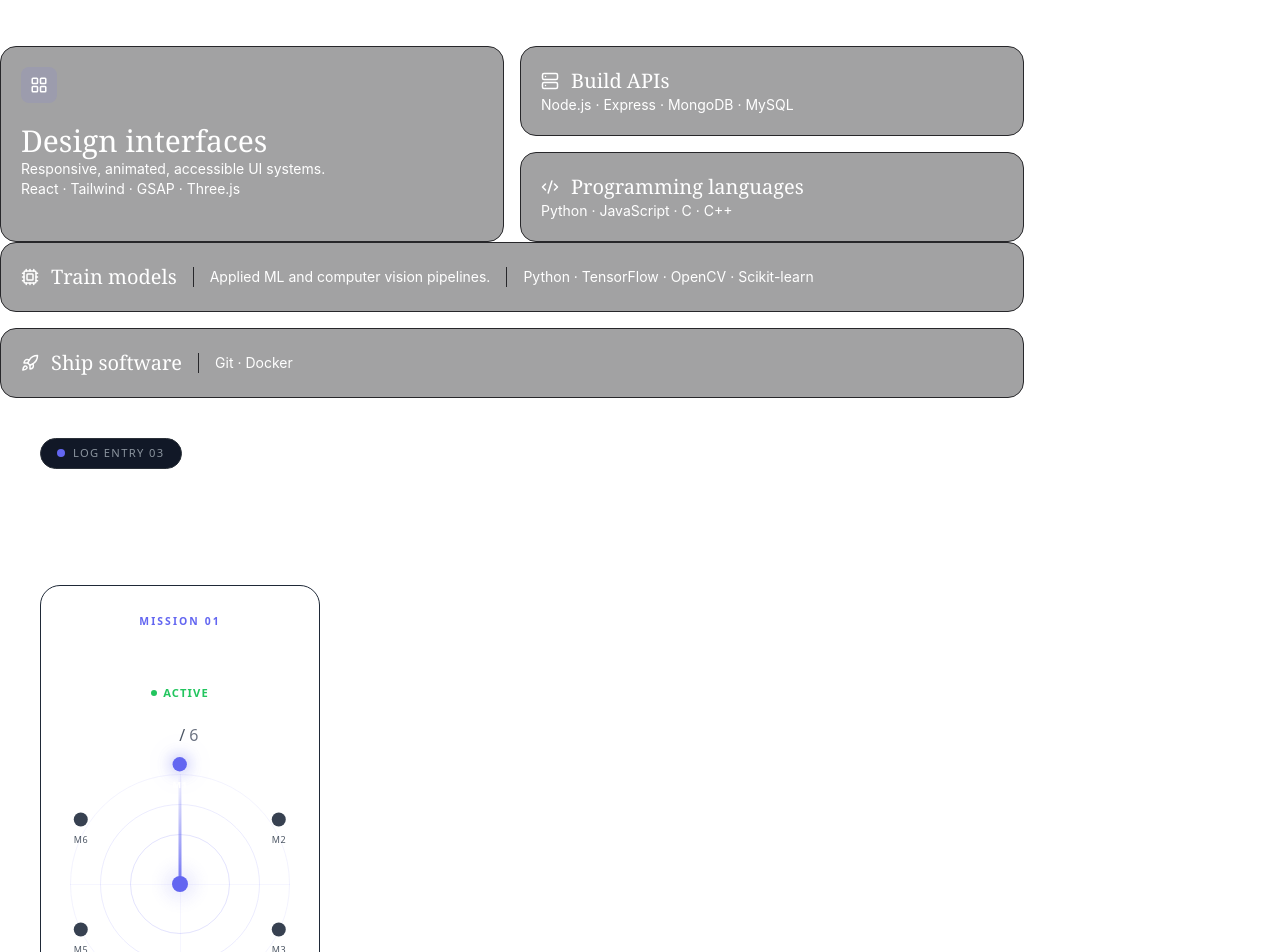
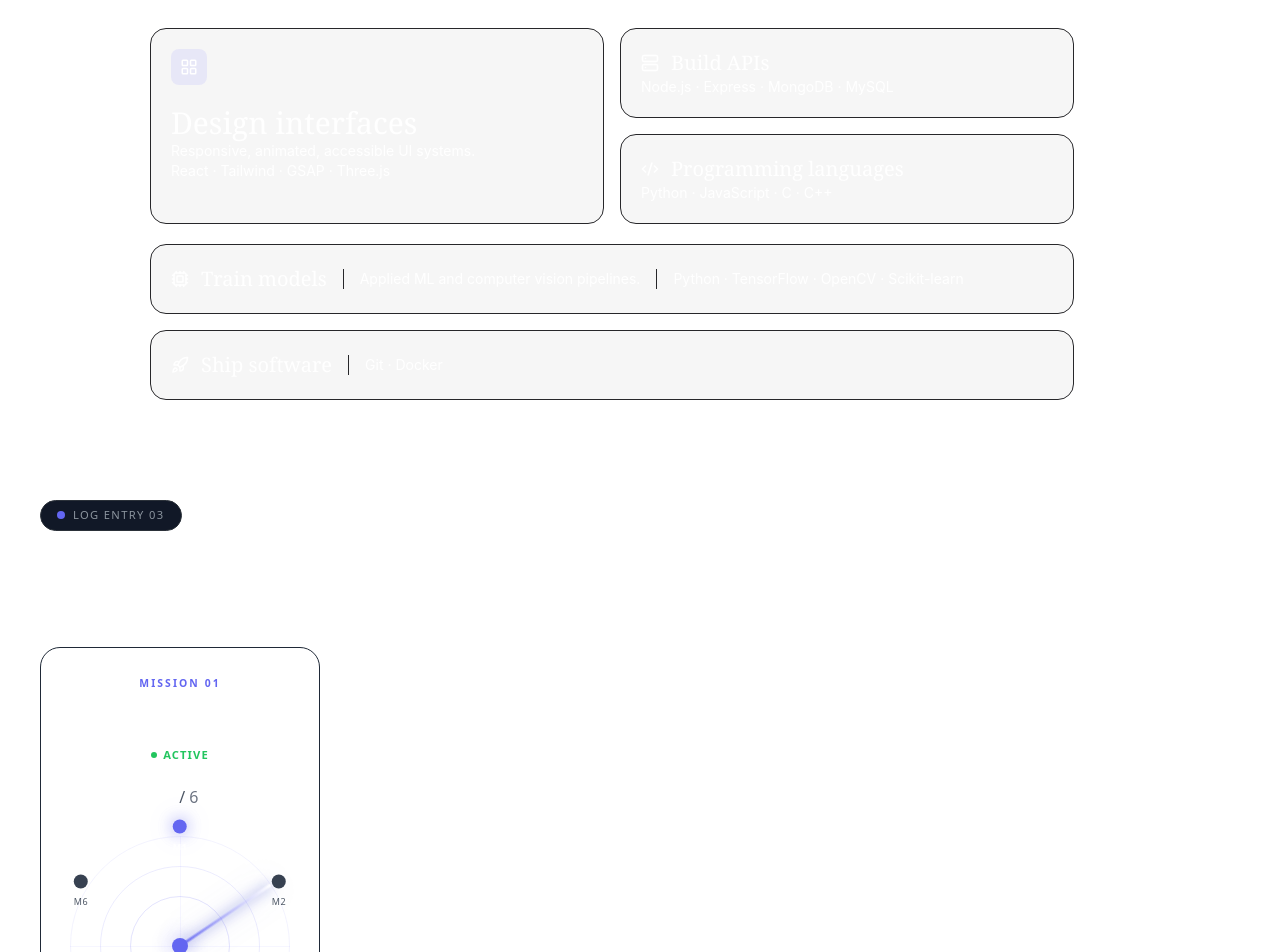
Before and after one commit to Upanshi-Mittal/Portfolio, a React (Vite) app: page / in a window 1280 px wide. Shown: the part 1800-2752 px from the top of the page. Built offline with nearby package versions, Linux system fonts and the light colour scheme.

Commit message:
add radar movement

```diff
--- a/src/components/about/about.css
+++ b/src/components/about/about.css
@@ -30,7 +30,6 @@ letter-spacing: -2px;
   gap: 60px;
   justify-content: center;
   width: 100%;
-  margin-bottom: 80px;
   flex-wrap: wrap;
 }
 
@@ -147,6 +146,8 @@ letter-spacing: -2px;
   text-align: center;
   border: 1px solid var(--border);
   transition: 0.3s ease;
+  background: rgba(255, 255, 255, 0.05);
+
 }
 
 .stat-card:hover {
--- a/src/components/contact/contact.css
+++ b/src/components/contact/contact.css
@@ -84,7 +84,8 @@
 .form-input,
 .form-textarea {
   width: 100%;
-  background: #0d1013;
+  background: var(--element-background);
+
   border: 0.5px solid #2A313A;
   border-radius: 8px;
   padding: 11px 13px;
--- a/src/components/project/MissionRadar.jsx
+++ b/src/components/project/MissionRadar.jsx
@@ -11,6 +11,8 @@ const NODE_POSITIONS = [
 
 
 ];
+const NODE_ANGLES = [0, 60, 120, 180, 240, 300];
+
 
 const MissionRadar = ({ activeIndex, projects }) => {
   const sweepRef = useRef(null);
@@ -19,17 +21,33 @@ const MissionRadar = ({ activeIndex, projects }) => {
   const total = projects.length;
 
   useEffect(() => {
-    const activeNode = nodesRef.current[activeIndex];
-    if (activeNode) {
-      gsap.to(activeNode, {
-        scale: 1.3,
-        duration: 0.6,
-        ease: "power2.out",
-        yoyo: true,
-        repeat: 1,
-      });
-    }
-  }, [activeIndex]);
+
+    gsap.to(sweepRef.current,{
+        rotate:360,
+        duration:6,
+        ease:"none",
+        repeat:-1
+    });
+
+},[]);
+useEffect(() => {
+
+    const node = nodesRef.current[activeIndex];
+
+    gsap.fromTo(
+        node,
+        {
+            scale:1
+        },
+        {
+            scale:1.35,
+            duration:.4,
+            repeat:1,
+            yoyo:true
+        }
+    );
+
+},[activeIndex]);
 
   const getNodeState = (index) => {
     if (index < activeIndex) return "completed";
--- a/src/components/project/ProjectsSection.css
+++ b/src/components/project/ProjectsSection.css
@@ -562,16 +562,23 @@
 }
 
 .radar-sweep{
-    position:absolute;
 
-    left:50%;
-    top:50%;
-
-    width:2px;
+    width:4px;
     height:110px;
 
-    transform-origin:bottom center;
-    transform:translate(-50%,-100%);
+    border-radius:999px;
+
+    background:
+    linear-gradient(
+        to top,
+        rgba(94,106,210,1),
+        rgba(94,106,210,.5),
+        transparent
+    );
+
+    box-shadow:
+        0 0 12px rgba(94,106,210,.8),
+        0 0 30px rgba(94,106,210,.35);
 }
 
 /* Nodes */
@@ -619,11 +626,11 @@
 }
 
 .radar-node-completed .radar-node-dot {
-  background: #06B6D4;
+  background: var(--accent-blue);
   box-shadow: 0 0 8px rgba(6, 182, 212, 0.3);
 }
 .radar-node-completed .radar-node-label {
-  color: #0891B2;
+  color:var(--accent-blue);
 }
 
 @keyframes nodePulse {
--- a/src/components/skills/skills.jsx
+++ b/src/components/skills/skills.jsx
@@ -45,7 +45,7 @@ function Card({ card }) {
 
   if (card.size === "tall") {
     return (
-      <div className="rounded-2xl border border-zinc-800 bg-zinc-900/40 p-6 md:p-7 flex flex-col h-full min-h-56 gap-5 md:min-h-0 hover:border-zinc-700 transition-colors "style={{ padding:"20px"}}>
+      <div className="rounded-2xl border border-zinc-800 bg-[var(--element-background)] p-6 md:p-7 flex flex-col h-full min-h-56 gap-5 md:min-h-0 hover:border-[var(--accent-blue)] transition-colors "style={{ padding:"20px"}}>
         <div className="w-9 h-9 rounded-lg bg-indigo-500/10 flex items-center justify-center text-indigo-400 ">
           <Icon size={18} strokeWidth={2} />
         </div>
@@ -62,7 +62,7 @@ function Card({ card }) {
 
   if (card.size === "small") {
     return (
-      <div className="rounded-2xl border border-zinc-800 bg-zinc-900/40 p-5 md:p-6 hover:border-zinc-700 transition-colors" style={{ padding:"20px"}}>
+      <div className="rounded-2xl border border-zinc-800 bg-[var(--element-background)] p-5 md:p-6 hover:border-[var(--accent-blue)] transition-colors" style={{ padding:"20px"}}>
         <div className="flex items-center gap-3 mb-2">
           <span className="text-indigo-400 flex-shrink-0">
             <Icon size={18} strokeWidth={2} />
@@ -76,7 +76,7 @@ function Card({ card }) {
 
   // wide
   return (
-    <div className="rounded-2xl border border-zinc-800 bg-zinc-900/40 p-5 md:p-6 hover:border-zinc-700 transition-colors" style={{ padding:"20px"}}>
+    <div className="rounded-2xl border border-zinc-800 bg-[var(--element-background)] p-5 md:p-6 hover:border-[var(--accent-blue)] transition-colors" style={{ padding:"20px"}}>
       <div className="flex flex-col sm:flex-row sm:items-center gap-2 sm:gap-4">
         <div className="flex items-center gap-3">
           <span className="text-indigo-400 flex-shrink-0">
@@ -103,7 +103,7 @@ export default function skills() {
   const wide = CARDS.filter((c) => c.size === "wide");
 
   return (
-    <section className="w-full flex md:px-10 pt-28 md:pt-36 pb-16 gap-[20px] skills-section-wrapper">
+    <section className="w-full flex md:px-10 pt-28 md:pt-36 pb-16 gap-[20px] skills-section-wrapper" style={{padding:"60px 50px"}}>
       {/* flex+justify-center centers this reliably regardless of what the
           parent layout is doing — more robust than relying on mx-auto */}
       <div className="w-full max-w-5xl">
@@ -113,9 +113,8 @@ export default function skills() {
         </div>
 
         <h2 className="about-title hero-title">Core capabilities</h2>
-        <p className="text-zinc-500 text-base md:text-lg mb-10 md:mb-12">How I engineer software.</p>
-
-        <div className="grid grid-cols-1 md:grid-cols-2 gap-4 flex justify-center skills-grid">
+<div style={{marginTop:"30px"}}>
+        <div className="grid grid-cols-1 md:grid-cols-2 gap-4 flex justify-center skills-grid " style={{marginLeft:"100px"}} >
           <Card card={tall} />
           <div className="grid grid-cols-1 gap-4 ">
             {small.map((c) => (
@@ -123,15 +122,13 @@ export default function skills() {
             ))}
           </div>
         </div>
-
-
-
-        <div className="grid grid-cols-1 gap-4 skills-grid-wide">
+        <div className="grid grid-cols-1 gap-4  skills-grid-wide " style={{marginTop:"20px", marginLeft:"100px"}}>
           {wide.map((c) => (
-            <Card key={c.id} card={c} />
+            <Card key={c.id} card={c}/>
           ))}
         </div>
       </div>
+    </div>
     </section>
   );
 }
--- a/src/index.css
+++ b/src/index.css
@@ -11,6 +11,8 @@
   --secondary-text : #8B949E;
   --muted-text : #6B7280;
   --accent-blue : #5E6AD2;
+  --element-background : #5856560d;
+
   font-synthesis: none;
   text-rendering: optimizeLegibility;
   -webkit-font-smoothing: antialiased;
```
